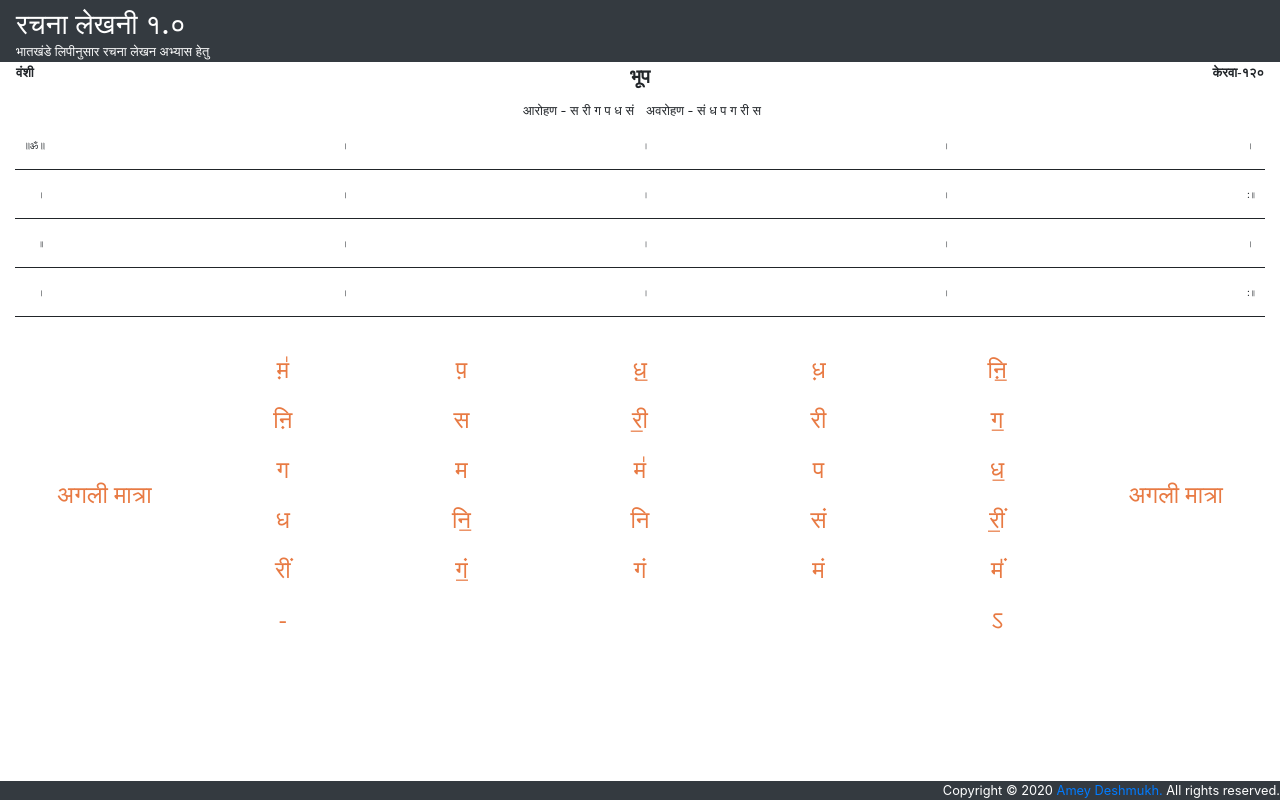
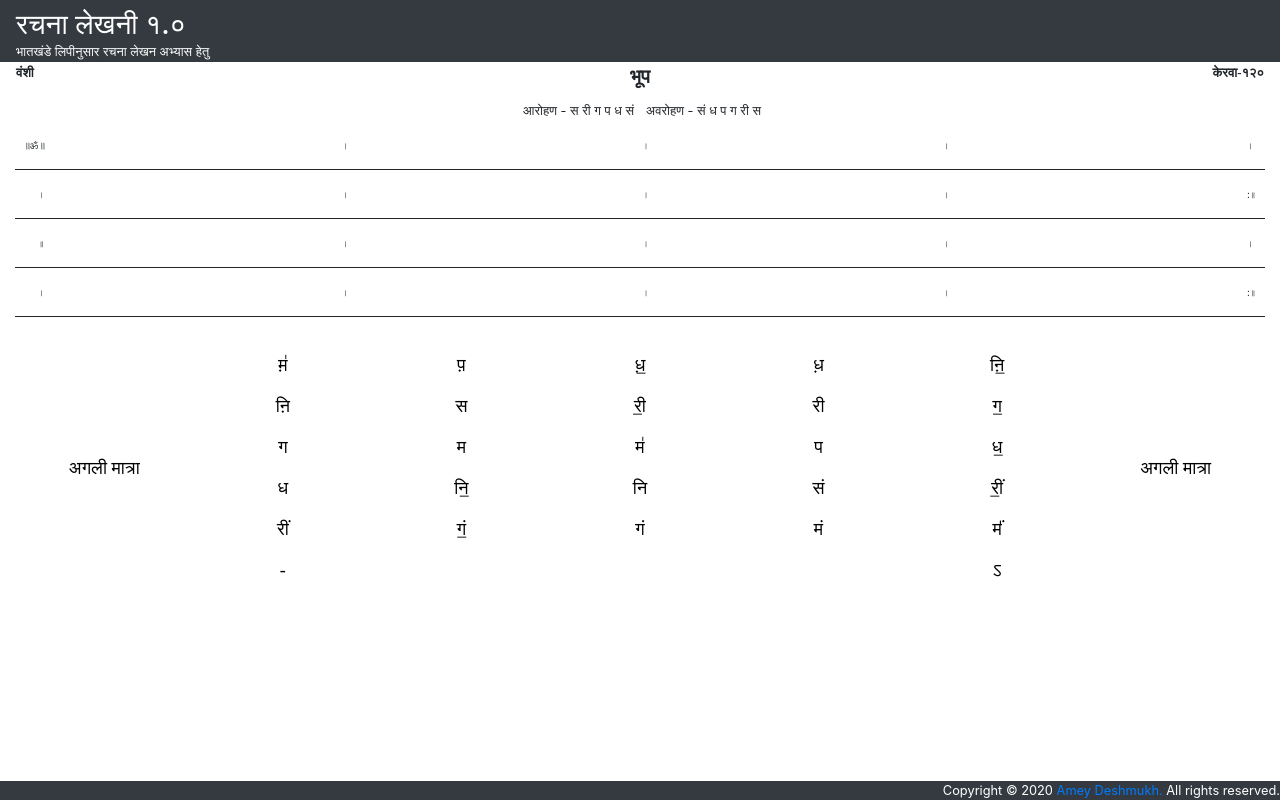
Before and after one commit to ameyzing-deshmukh/amey-lipi-1, an Angular app: page / in a window 1280 px wide. Built offline with nearby package versions, Linux system fonts and the light colour scheme.

Commit message:
change in colors

```diff
--- a/src/app/keypad/keypad.component.css
+++ b/src/app/keypad/keypad.component.css
@@ -60,8 +60,8 @@ font-size:10px;
 .btn-success, .btn-success:hover, .btn-success:active, .btn-success:visited {
   /* background-color: #e87a43 !important; */
   background-color: white;
-  color: #e87a43;
-  font-size: x-large;
+  color: black;
+  font-size: large;
   border-style: none;
   font-family: KrutiDev;
 }
```
